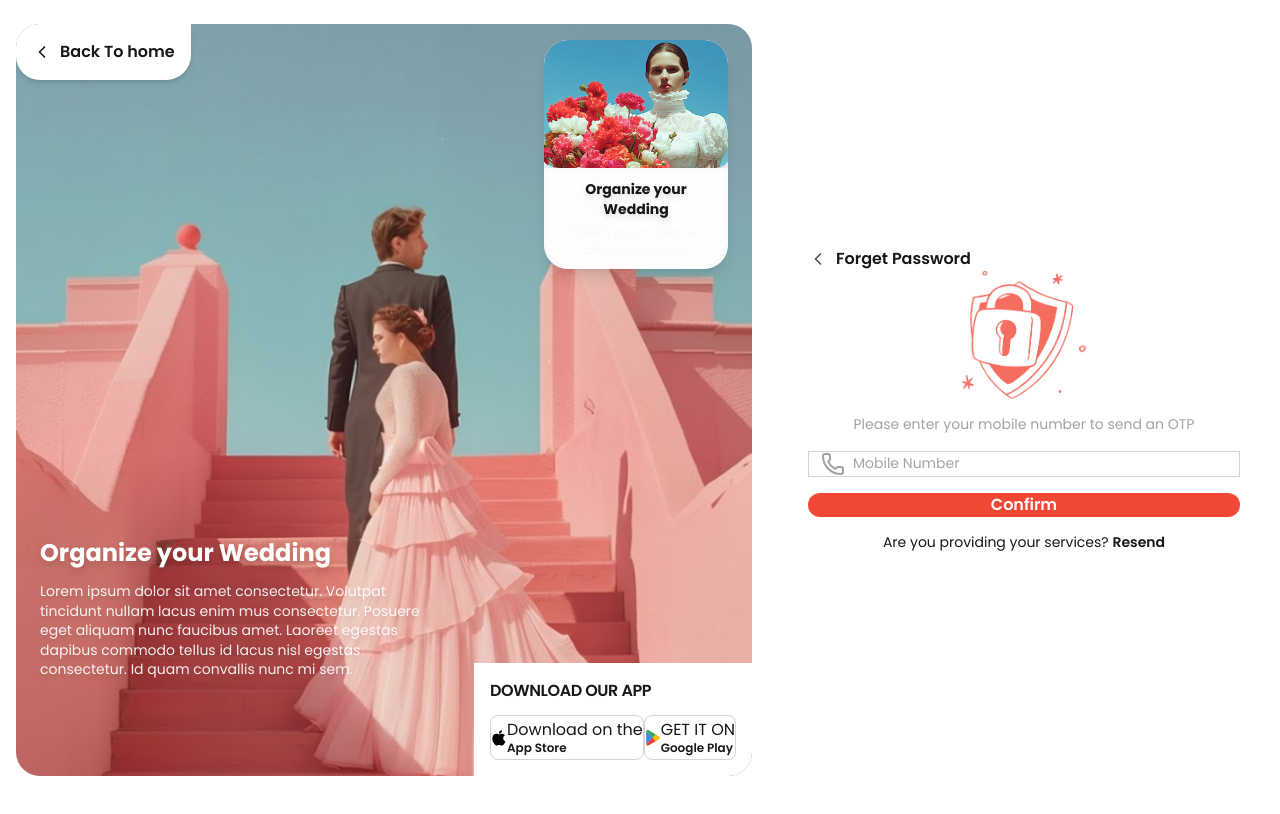
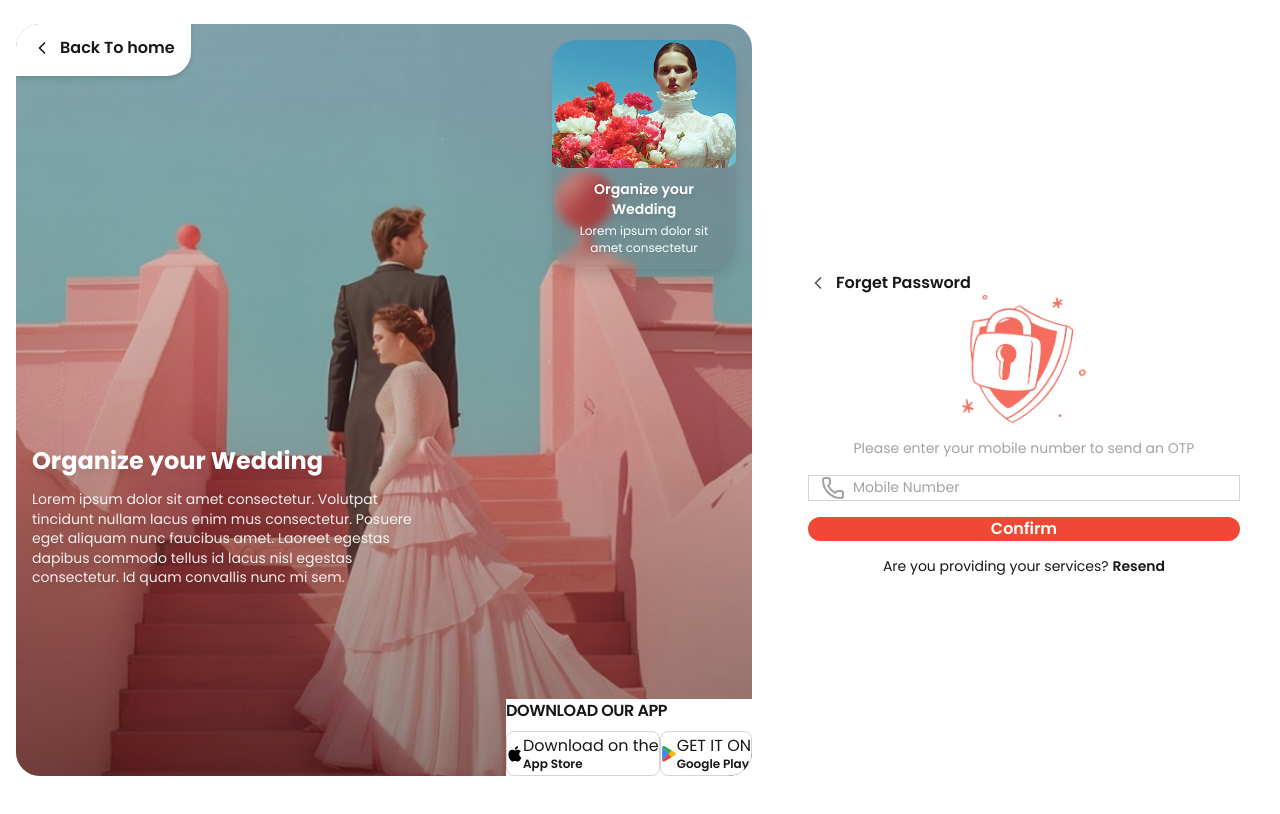
Before and after one commit to engahmedragab/OurBrideWeb, a Next.js app: page /auth/forgot-password in a window 1280 px wide. Shown: the top 814 px of the page. Built offline with nearby package versions, Linux system fonts and the light colour scheme.

Commit message:
finish design

```diff
--- a/src/Components/common/DownloadApp.tsx
+++ b/src/Components/common/DownloadApp.tsx
@@ -4,11 +4,11 @@ import { cn } from '@/lib/utils'
 import AppleIcon from '@/assets/svg/Apple.svg'
 import PlaystoreIcon from '@/assets/svg/Playstore.svg'
 
-const downloadAppVariants = cva('p-4', {
+const downloadAppVariants = cva('py-2 px-2', {
   variants: {
     variant: {
       default: 'rounded-none bg-gray-25',
-      secondary: 'bg-white backdrop-blur-sm rounded-tr-3xl rounded-tl-3xl',
+      secondary: 'bg-white backdrop-blur-sm rounded-tl-3xl',
     },
   },
   defaultVariants: {
@@ -37,7 +37,7 @@ export default function DownloadApp({
       <Typography
         variant="h6"
         className={cn(
-          'mb-3 md:mb-4 !text-10 md:!text-12 font-semibold text-left uppercase',
+          'mb-2 !text-10 md:!text-12 font-semibold text-left uppercase px-2',
           variant === 'secondary' ? 'text-gray-900' : 'text-gray-900'
         )}
       >
--- a/src/app/auth/layout.tsx
+++ b/src/app/auth/layout.tsx
@@ -7,15 +7,15 @@ export default function AuthLayout({
   children: React.ReactNode;
 }) {
   return (
-    <div className="flex h-screen w-screen flex-col lg:flex-row overflow-hidden">
+    <div className="flex min-h-screen w-screen  flex-col lg:flex-row !overflow-hidden">
 
       {/* Left Section - Hero (60%) */}
-      <div className="w-full h-full lg:w-[60%] flex items-center justify-center lg:py-6 lg:px-4 overflow-hidden">
+      <div className="w-full h-screen lg:w-[60%] flex items-center justify-center lg:py-6 lg:px-4 overflow-hidden">
         <AuthHeroSection />
       </div>
 
       {/* Right Section - Form (40%) */}
-      <div className="w-full h-full lg:w-[40%] flex flex-col bg-white p-6 lg:justify-center overflow-y-auto">
+      <div className="w-full h-full lg:w-[40%] flex flex-col bg-white p-6 lg:justify-center">
         {children}
       </div>
     </div>
--- a/src/auth/components/AuthHeroCard.tsx
+++ b/src/auth/components/AuthHeroCard.tsx
@@ -9,7 +9,7 @@ import authHeroCardImage from '@/assets/images/authHeroCard.png'
  */
 export default function AuthHeroCard() {
   return (
-    <div className="overflow-hidden w-full shadow-lg rounded-3xl bg-white/80 backdrop-blur-sm">
+    <div className="overflow-hidden w-full shadow-lg rounded-3xl bg-glassCard/10 backdrop-blur-sm">
       {/* Top Section - Image Header */}
       <div className="relative w-full h-32 overflow-hidden rounded-t-3xl">
         <Image
@@ -22,10 +22,10 @@ export default function AuthHeroCard() {
       </div>
 
       {/* Bottom Section - Text Content */}
-      <div className="bg-white/60 backdrop-blur-sm p-3 rounded-b-3xl text-center">
+      <div className="  backdrop-blur-sm p-3 rounded-b-3xl text-center">
         <Typography
           variant="h4"
-          className="mb-1 text-white text-center drop-shadow-md font-bold text-14"
+          className="mb-1 !text-white text-center drop-shadow-md font-semibold text-14"
         >
           Organize your Wedding
         </Typography>
--- a/src/auth/components/AuthHeroSection.tsx
+++ b/src/auth/components/AuthHeroSection.tsx
@@ -3,7 +3,7 @@ import Link from 'next/link'
 import { Typography } from '@/components/ui/Typography'
 import { ChevronLeft } from 'lucide-react'
 import AuthHeroCard from './AuthHeroCard'
-import { DownloadApp } from '@/components/common'
+import { DownloadApp } from '@/Components/common'
 import authHeroImage from '@/assets/images/authHero.jpg'
 
 /**
@@ -13,7 +13,7 @@ import authHeroImage from '@/assets/images/authHero.jpg'
  */
 export default function AuthHeroSection() {
   return (
-    <div className="relative w-full h-full max-w-4xl mx-auto rounded-3xl overflow-hidden">
+    <div className="relative w-full h-full max-w-4xl mx-auto lg:rounded-3xl overflow-hidden">
       {/* Background Image */}
       <Image
         src={authHeroImage}
@@ -23,23 +23,26 @@ export default function AuthHeroSection() {
         priority
       />
 
+      {/* Gradient Overlay */}
+      <div className="absolute inset-0 z-20 bg-gradient-to-t from-black/40 via-black/15 to-transparent" />
+
       {/* Back to Home Button */}
       <Link
         href="/"
-        className="absolute top-0 left-0 z-30 rounded-bl-3xl px-4 py-3 md:py-4 bg-white text-14 sm:text-16 font-semibold text-gray-900 hover:bg-gray-50 transition-colors duration-200 flex items-center gap-2 shadow-md"
-        style={{ borderBottomRightRadius: '1.5625rem' }}
+        className="absolute -top-1 left-0 z-30 rounded-br-3xl px-4 py-3 md:py-4 bg-white text-14 sm:text-16 font-semibold text-gray-900 hover:bg-gray-50 transition-colors duration-200 flex items-center gap-2 shadow-md"
+
       >
         <ChevronLeft className="h-4 w-4 sm:h-5 sm:w-5" />
         <span>Back To home</span>
       </Link>
 
       {/* Floating Hero Card - Top Right */}
-      <div className="absolute top-4 right-4 sm:right-6 z-30 w-1/4 max-w-[12.5rem] min-w-[9.375rem]">
+      <div className="absolute top-6 right-10 lg:top-4 lg:right-4  z-30 w-1/4 max-w-[12.5rem] min-w-[9.375rem]">
         <AuthHeroCard />
       </div>
 
       {/* Text Section - Bottom Left (overlaid on pink structure) */}
-      <div className="absolute bottom-24 left-4 sm:left-6 z-30 max-w-[20rem] sm:max-w-[23.75rem]">
+      <div className="absolute bottom-1/2 translate-y-full  md:bottom-1/4 md:translate-y-0 lg:left-4 left-6 z-30 max-w-[20rem] sm:max-w-[23.75rem]">
         <Typography variant="h1" className="!text-white font-bold text-20 sm:text-24 mb-2 sm:mb-3 drop-shadow-lg">
           Organize your Wedding
         </Typography>
--- a/tailwind.config.js
+++ b/tailwind.config.js
@@ -167,6 +167,7 @@ export default {
           600: '#2563EB',
           foreground: '#ffffff',
         },
+        glassCard: '#595959',
       },
       fontFamily: {
         sans: ['Poppins', 'system-ui', 'sans-serif'],
```
